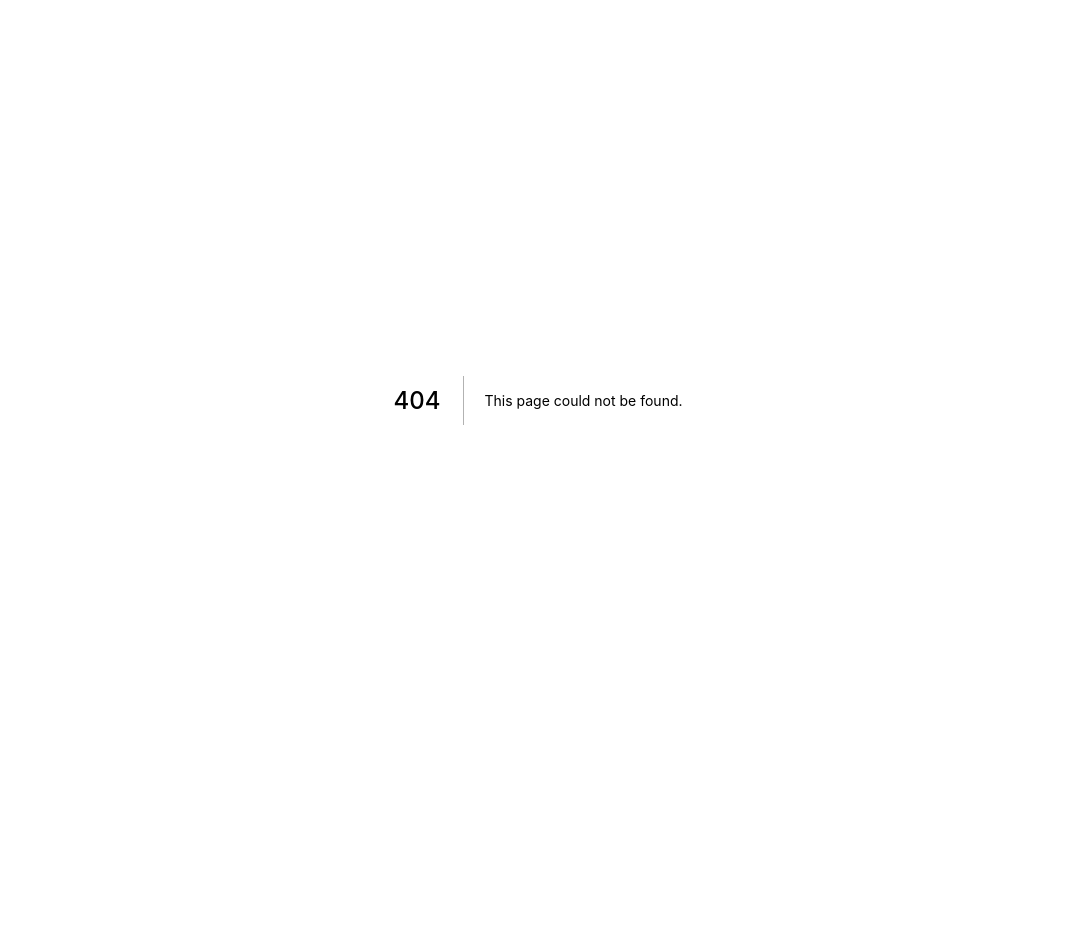
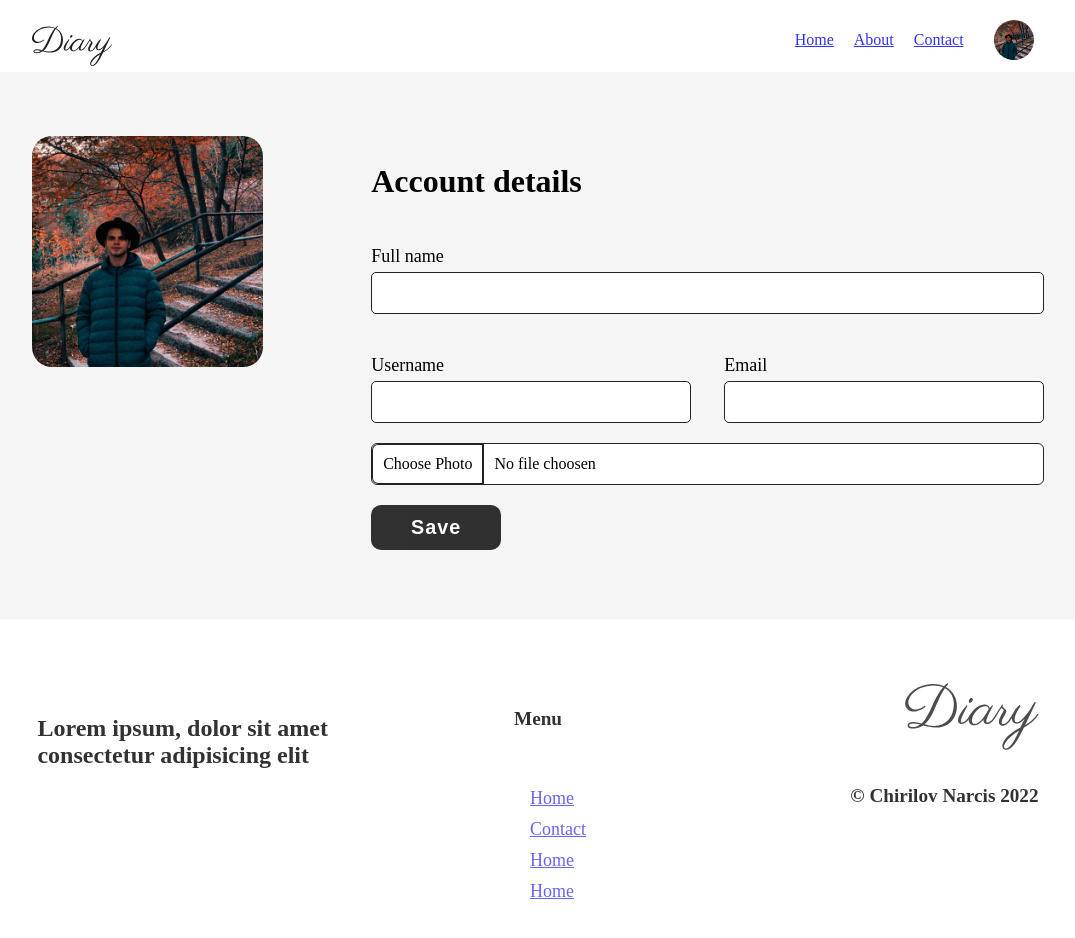
Before and after one commit to Narcis2005/diary-frontend, a Next.js app: page /profile in a window 1280 px wide. Before the commit this address had no page. Shown: the top 938 px of the page, without its empty margins (102-1177 px from the left). Before the commit the page ends 800 px from the top, so only its background shows below. Built offline with nearby package versions, Linux system fonts and the light colour scheme.

Commit message:
part of profile design

```diff
--- /dev/null
+++ b/components/ProfileComponent/ProfileComponents.tsx
@@ -0,0 +1,83 @@
+import styled from "styled-components";
+import { LabelinputContainer } from "../FormComponents";
+
+export const ProfileContainer = styled.div`
+    display: flex;
+    padding: 4rem 10%;
+    gap: 5%;
+    justify-content: center;
+    background: rgb(245,245,245);
+
+`;
+export const ProfileLeftSide = styled.div`
+    display: flex;
+    flex-direction: column;
+
+    width: 30%;
+`;
+export const ImageContainerProfile = styled.div`
+    width: 80%;
+    border-radius: 20px;
+    overflow: hidden;
+`;
+export const ProfileRightSide = styled.div`
+    display: flex;
+    flex-direction: column;
+    width: 70%;
+`;
+export const ProfileSection = styled.div`
+    width: 100%;
+
+`;
+export const ProfileForm = styled.form`
+    display: flex;
+    flex-direction: column;
+    width: 100%;
+`;
+export const FormGroup = styled.div`
+    display: flex;
+    /* width: 100%; */
+    gap: 5%;
+`;
+export const LabelinputContainerProfile = styled(LabelinputContainer)`
+    width: 100%;
+
+`;
+
+export const FileUpload = styled.div`
+    width: 100%;
+`;
+export const FileSelectButton = styled.div`
+    border: 1px solid rgb(35, 35, 35);
+     padding: 10px;
+    display: inline-block;
+    border-radius: 6px;
+    border-top-right-radius: 0;
+    border-bottom-right-radius: 0;
+    border-right: 2px solid rgb(35, 35, 35);
+`;
+export const FileUploadSelect = styled.div`
+     display: block;
+  color: black;
+  cursor: pointer;
+  text-align: left;
+  background: white;
+  overflow: hidden;
+  position: relative;
+  border-radius: 6px;
+  border: 1px solid rgb(35, 35, 35);
+  &:hover ${FileSelectButton} {
+    background: rgb(230,230,230);
+  }
+`;
+
+export const FileSelectName = styled.div`
+    display: inline-block;
+  padding: 10px;
+`;
+export const FileUploadInput = styled.input`
+    display: none;
+`;
+export const ProfileSectionTitle = styled.h2`
+    font-size: 2rem;
+`;
--- /dev/null
+++ b/components/ProfileComponent/index.tsx
@@ -0,0 +1,67 @@
+import Image from "next/image";
+import React, { useRef, useState } from "react";
+import { Button, Input, Label } from "../FormComponents";
+import { ProfileContainer, ProfileLeftSide, ImageContainerProfile, ProfileRightSide, ProfileSection, ProfileForm, FormGroup, LabelinputContainerProfile, FileSelectButton, FileSelectName, FileUpload, FileUploadInput, FileUploadSelect, ProfileSectionTitle } from "./ProfileComponents";
+
+const ProfileComponent = () => {
+    const [imageName, setImageName] = useState("No file choosen");
+    const inputRef = useRef<HTMLInputElement>(null);
+    const clickInput = () => {
+
+        inputRef.current && inputRef.current.click();
+    };
+    const handleFileChange = (e: React.ChangeEvent<HTMLInputElement>) => {
+        if(e.target.files) {
+            setImageName(e.target.files[0].name);
+        }
+    };
+    return (
+        <>
+        <ProfileContainer>
+            <ProfileLeftSide>
+                <ImageContainerProfile>
+                    <Image src="/pozaCuMine.jpg" alt="user profile picture" width="200" height="200" layout="responsive"/>
+                </ImageContainerProfile>
+
+            </ProfileLeftSide>
+            <ProfileRightSide>
+                <ProfileSection>
+                    <ProfileSectionTitle>Account details</ProfileSectionTitle>
+                    <ProfileForm>
+                        <FormGroup>
+                            <LabelinputContainerProfile>
+                                <Label>Full name</Label>
+                                <Input />
+                            </LabelinputContainerProfile>
+                        </FormGroup>
+                        <FormGroup>
+                            <LabelinputContainerProfile>
+                                <Label>Username</Label>
+                                <Input />
+                            </LabelinputContainerProfile>
+                            <LabelinputContainerProfile>
+                                <Label>Email</Label>
+                                <Input />
+                            </LabelinputContainerProfile>
+                        </FormGroup>
+                        <FormGroup>
+                            <FileUpload>
+                                <FileUploadSelect onClick={clickInput}>
+                                    <FileSelectButton>Choose Photo</FileSelectButton>
+                                    <FileSelectName>{imageName}</FileSelectName>
+                                    <FileUploadInput ref={inputRef} onChange={handleFileChange} type="file"/>
+                                </FileUploadSelect>
+                            </FileUpload>
+                        </FormGroup>
+                            <FormGroup>
+                                <Button>Save</Button>
+                            </FormGroup>
+                    </ProfileForm>
+                </ProfileSection>
+            </ProfileRightSide>
+        </ProfileContainer>
+        </>
+    );
+};
+
+export default ProfileComponent;
--- a/pages/_document.tsx
+++ b/pages/_document.tsx
@@ -6,7 +6,6 @@ export default class MyDocument extends Document {
     static async getInitialProps(ctx: DocumentContext): Promise<DocumentInitialProps> {
         const sheet = new ServerStyleSheet();
         const originalRenderPage = ctx.renderPage;
-
         try {
             ctx.renderPage = () =>
                 originalRenderPage({
--- /dev/null
+++ b/pages/profile/index.tsx
@@ -0,0 +1,13 @@
+import ProfileComponent from "../../components/ProfileComponent";
+import DefaultContainer from "../../containers/DefaultContaienr";
+
+const Profile = () => {
+    return (
+        <>
+            <DefaultContainer>
+                <ProfileComponent />
+            </DefaultContainer>
+        </>
+    );
+};
+export default Profile;
```
